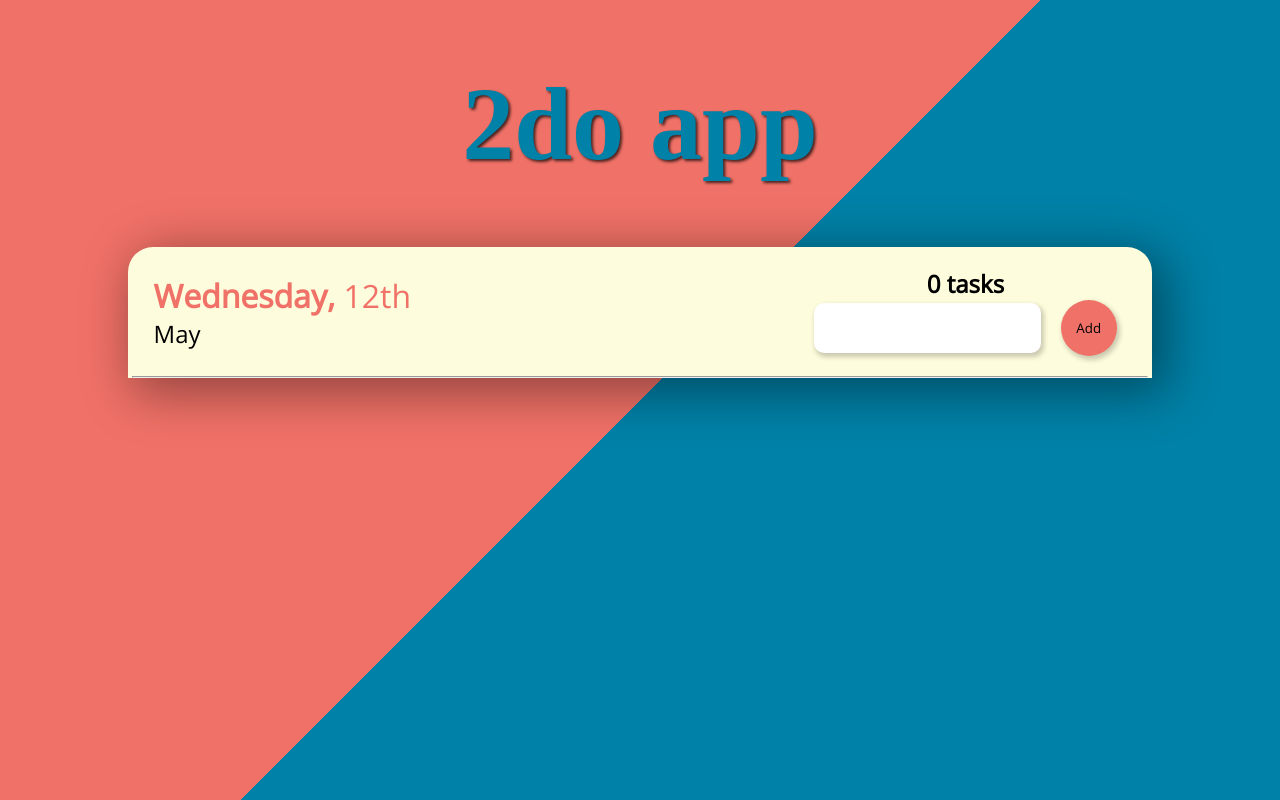
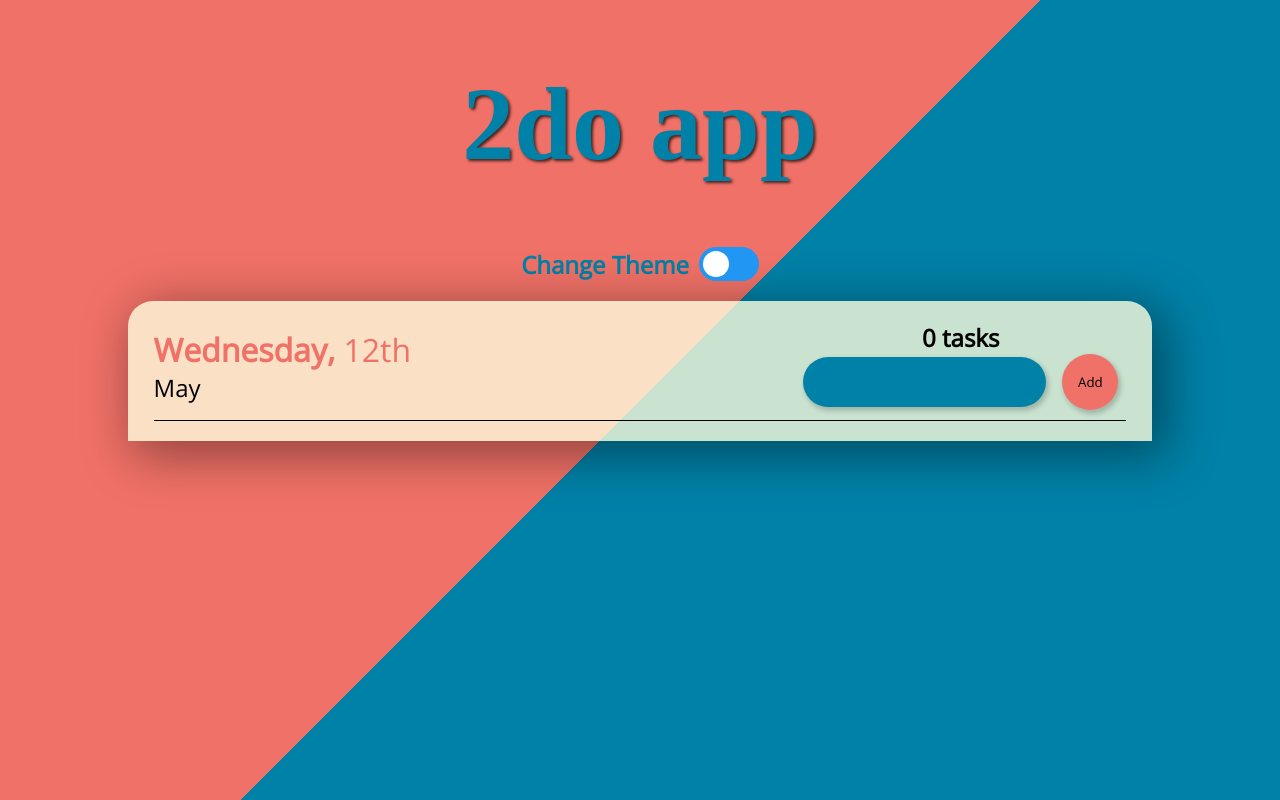
Before and after one commit to mtzngn/2do, a React (Create React App) app: page / in a window 1280 px wide. Built offline with nearby package versions, Linux system fonts and the light colour scheme; a web font is replaced by a local one.

Commit message:
theme toggle added and functionality created

```diff
--- a/src/App.js
+++ b/src/App.js
@@ -1,25 +1,30 @@
-import react, { useState } from "react";
+import react, { useEffect, useState } from "react";
 import './App.css';
 import styled from "styled-components";
 import Task from "./componenets/Task";
 import DateSection from "./componenets/DateSection";
 import Title from "./componenets/Title";
 import Form from "./componenets/Form";
+import ThemeToggle from "./componenets/ThemeToggle";
+
+
 
 const StyledApp = styled.div`
 width: 100%;
 min-height: 100vh;
 height:auto;
-background: linear-gradient(135deg, #F07167 50%, #0081A7 50% );
+background : ${({ checked })=> checked ? 'linear-gradient(135deg, #022c43 50%, #053f5e 50% )' : 'linear-gradient(135deg, #F07167 50%, #0081A7 50% )'} ;
 display: flex;
 flex-direction: column;
 justify-content:flex-start;
 align-items: center;
-
+h4{
+  color: ${({ checked })=> checked ? '#fff' : '#000'}
+}
 .container{
   min-height:fit-content;
   width: 80%;
-  background-color: #FDFCDC;
+  background-color: ${({checked}) => checked ? 'rgba(17,81,115, 0.4)' : 'rgba(253, 252, 220, 0.8)'};
   display: flex;
   flex-direction: column;
   justify-content: center;
@@ -33,11 +38,10 @@ align-items: center;
     display: flex;
     align-items:center;
     justify-content: space-between;
+    border-bottom: 1px solid #000;
+    padding-bottom: 10px;
   }
-  hr{
-    width: 99%;
-    height: 0.2px;
-  }
+
 }
 @media(min-width: 768px){
 h3{
@@ -53,13 +57,16 @@ function App() {
   const [input, setInput] = useState("");
   const [tasks, setTasks] = useState([]);
   const [id, setId] = useState(1);
+  const [checked, setChecked] = useState(false);
+
 
   return (
-    <StyledApp>
-      <Title/>
+    <StyledApp checked={checked}>
+      <Title checked={checked}/>
+      <ThemeToggle checked={checked} setChecked={setChecked}/>
       <div className="container">
         <div className="head">
-          <DateSection/>
+          <DateSection checked={checked}/>
           <div className="head-right">
             <div className="no-tasks" style={{textAlign: "center"}}>
               <h4>{tasks.length} tasks</h4>
@@ -69,8 +76,7 @@ function App() {
             </div>
           </div>
         </div>
-        <hr/>
-        <Task tasks={tasks} setTasks={setTasks}/>
+        <Task tasks={tasks} setTasks={setTasks} checked={checked}/>
       </div>
     </StyledApp>
   );
--- a/src/componenets/DateSection.jsx
+++ b/src/componenets/DateSection.jsx
@@ -13,12 +13,14 @@ const StyledDateSection = styled.div`
       }
       #month-name{
         font-weight: 300;
+        color: ${({ checked }) => checked ? '#fff' : '#000'};
+
 
       }
     }
 `
 
-const DateSection = () =>{
+const DateSection = ({ checked }) =>{
 
     const nth = (d) => {
         if (d > 3 && d < 21) return 'th';
@@ -38,7 +40,7 @@ const DateSection = () =>{
       let monthName = monthNames[today.getMonth()];
 
 return(
-    <StyledDateSection>
+    <StyledDateSection checked={checked}>
         <div className="date">
             <h3 id="name-day">{dayname}, <span id="no-day">{dayNum}{nth(dayNum)}</span></h3>
             <h4 id="month-name">{monthName}</h4>
--- a/src/componenets/Form.jsx
+++ b/src/componenets/Form.jsx
@@ -13,9 +13,10 @@ const StyledForm = styled.form`
     width:70%;
     right: 30vw;
     border:none;
-    border-radius: 10px;
-    background-color: #fff;
+    border-radius: 30px;
+    background-color: #0081A7;
     padding: 1px;
+    padding-left: 0.5em;
     transition: all 0.3s ease-in-out;
     box-shadow: 2px 3px 5px 1px rgba(0,0,0, 0.2);
     }
--- a/src/componenets/Task.jsx
+++ b/src/componenets/Task.jsx
@@ -9,7 +9,9 @@ const StyledTask = styled.div`
     justify-content: space-between;
     align-items:center;
     border-bottom: 1px solid rgba(0,0,0, 0.3);
-    background-color: ${({ done }) => done ? '#CAC9B0' : '' };
+    p{
+        color: ${({ checked }) => checked ? '#fff' : '#000'};
+    }
     :hover{
         box-shadow: 1px 1px 8px 2px rgba(0,0,0, 0.3);
         transition: all 0.3s ease-in;
@@ -87,7 +89,7 @@ input, button {
 }
 `
 
-const Task = ({ tasks, setTasks }) => {
+const Task = ({ tasks, setTasks, checked }) => {
 
     const handleDelete = (e) => {
         let tempA = tasks;
@@ -108,7 +110,7 @@ const Task = ({ tasks, setTasks }) => {
     return(
         tasks ? tasks.map((task,i)=>{
             return(
-            <StyledTask key={i+300} done={task.done}>
+            <StyledTask key={i+300} done={task.done} checked={checked}>
                 <div className="check" key={i}>
                     <input type="checkbox" key={i+50} id={task.id} onChange={handleChange}></input>
                 </div>
--- /dev/null
+++ b/src/componenets/ThemeToggle.jsx
@@ -0,0 +1,96 @@
+import react from "react";
+import styled from "styled-components";
+
+const StyledToggle = styled.div`
+width: 100%;
+margin-bottom: 20px ;
+display: flex;
+justify-content: center;
+align-items:center;
+
+h2{
+    color: ${({checked}) => checked ? '#F07167' : 'rgb(0,129,167)'}  ;
+    margin-right: 10px;
+}
+
+/* The switch - the box around the slider */
+.switch {
+  position: relative;
+  display: inline-block;
+  width: 60px;
+  height: 34px;
+}
+
+/* Hide default HTML checkbox */
+.switch input {
+  opacity: 0;
+  width: 0;
+  height: 0;
+}
+
+/* The slider */
+.slider {
+  position: absolute;
+  cursor: pointer;
+  top: 0;
+  left: 0;
+  right: 0;
+  bottom: 0;
+  background-color: #2196F3;
+  -webkit-transition: .4s;
+  transition: .4s;
+}
+
+.slider:before {
+  position: absolute;
+  content: "";
+  height: 26px;
+  width: 26px;
+  left: 4px;
+  bottom: 4px;
+  background-color: white;
+  -webkit-transition: .4s;
+  transition: .4s;
+}
+
+input:checked + .slider {
+  background-color: #F07167;
+}
+
+input:focus + .slider {
+  box-shadow: 0 0 1px #2196F3;
+}
+
+input:checked + .slider:before {
+  -webkit-transform: translateX(26px);
+  -ms-transform: translateX(26px);
+  transform: translateX(26px);
+}
+/* Rounded sliders */
+.slider.round {
+  border-radius: 34px;
+}
+
+.slider.round:before {
+  border-radius: 50%;
+}
+`
+
+const ThemeToggle = ({ checked, setChecked }) =>{
+
+    const handleSwitch = () => {
+        setChecked(!checked);
+    }
+    return(
+        <StyledToggle checked={checked}>
+            <h2>Change Theme</h2>
+            <label className="switch">
+                <input type="checkbox" onChange={handleSwitch}/>
+                <span className="slider round"></span>
+            </label>
+        </StyledToggle>
+    )
+}
+
+
+export default ThemeToggle;
--- a/src/componenets/Title.jsx
+++ b/src/componenets/Title.jsx
@@ -12,7 +12,7 @@ const StyledTitle = styled.div`
   h1{
     font-size: 3em;
     font-family: 'Rancho', cursive;
-    color: #0081A7;
+    color: ${({ checked }) => checked ? '#F07167' : '#0081A7'}  ;
     text-shadow: 2px 2px 3px rgba(0,0,0, 0.7);
   }
 
@@ -30,9 +30,9 @@ const StyledTitle = styled.div`
   }}
 `
 
-const Title = ()=>{
+const Title = ({ checked })=>{
     return(
-    <StyledTitle>
+    <StyledTitle checked={checked}>
 
             <h1>2do app</h1>
 
```
